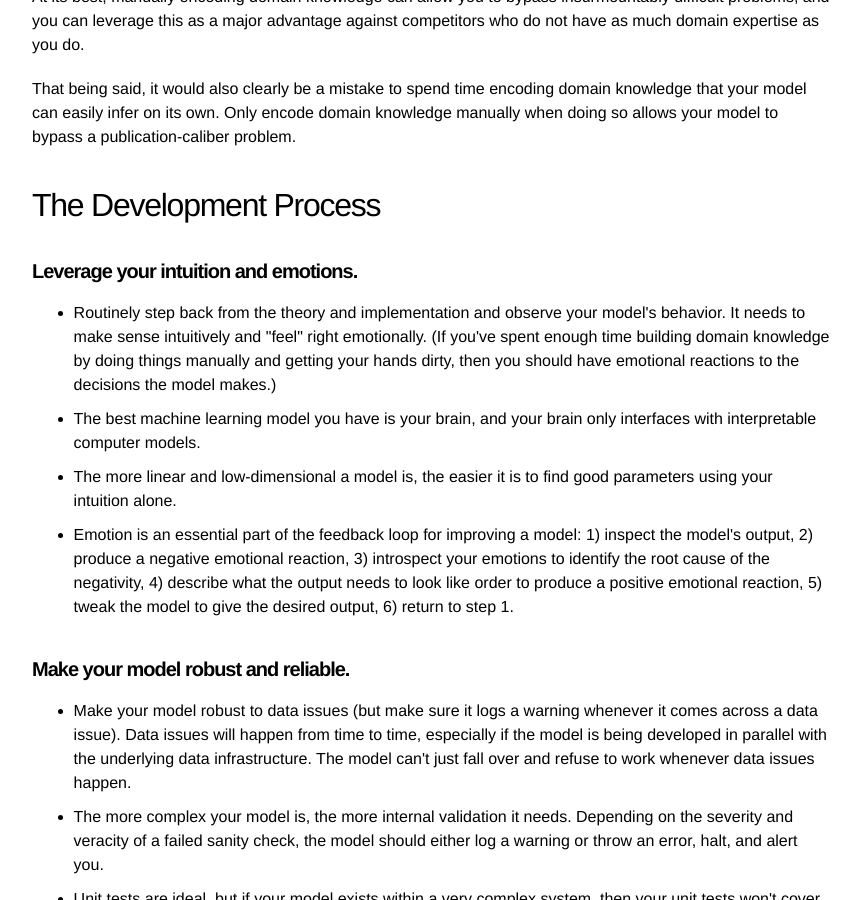
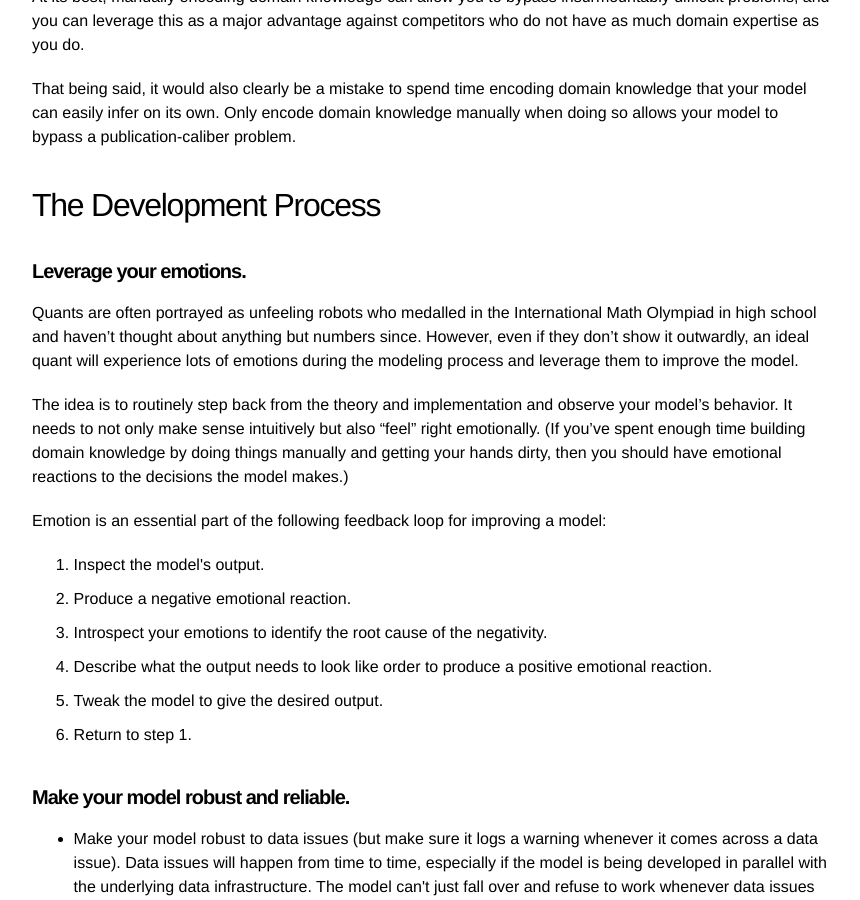
Before and after one commit to quantmonster/quantmonster.github.io, a Jekyll site: the page built from _posts/2022-09-07-modeling-tips.md, in a window 1280 px wide and 900 px high, scrolled down 2247 px. Shown: the whole window, without its empty margins (208-1068 px from the left). Built offline with Jekyll 4.4.1, drawn with Linux system fonts in a browser that asks for light colours.

Commit message:
Update 2022-09-07-modeling-tips.md

```diff
--- a/_posts/2022-09-07-modeling-tips.md
+++ b/_posts/2022-09-07-modeling-tips.md
@@ -13,6 +13,7 @@ excerpt: "Stuff you don't find in math textbooks."
 <li>Make sure you understand the problem in reality, not just in theory.</li>
 <li>Your model can only be as good as its underlying data.</li>
 <li>Don't be afraid to encode domain knowledge manually.</li>
+<li>Leverage your emotions.</li>
 </ol>
 -->
 
@@ -82,13 +83,23 @@ That being said, it would also clearly be a mistake to spend time encoding domai
 
 <h2>The Development Process</h2>
 
-<h4><b>Leverage your intuition and emotions.</b></h4>
-<ul>
-  <li>Routinely step back from the theory and implementation and observe your model's behavior. It needs to make sense intuitively and "feel" right emotionally. (If you've spent enough time building domain knowledge by doing things manually and getting your hands dirty, then you should have emotional reactions to the decisions the model makes.)</li>
-  <li>The best machine learning model you have is your brain, and your brain only interfaces with interpretable computer models.</li>
-  <li>The more linear and low-dimensional a model is, the easier it is to find good parameters using your intuition alone.</li>
-  <li>Emotion is an essential part of the feedback loop for improving a model: 1) inspect the model's output, 2) produce a negative emotional reaction, 3) introspect your emotions to identify the root cause of the negativity, 4) describe what the output needs to look like order to produce a positive emotional reaction, 5) tweak the model to give the desired output, 6) return to step 1.</li>
-</ul>
+<h4><b>Leverage your emotions.</b></h4>
+
+Quants are often portrayed as unfeeling robots who medalled in the International Math Olympiad in high school and haven't thought about anything but numbers since. However, even if they don't show it outwardly, an ideal quant will experience lots of emotions during the modeling process and leverage them to improve the model.
+
+The idea is to routinely step back from the theory and implementation and observe your model's behavior. It needs to not only make sense intuitively but also "feel" right emotionally. (If you've spent enough time building domain knowledge by doing things manually and getting your hands dirty, then you should have emotional reactions to the decisions the model makes.)
+
+Emotion is an essential part of the following feedback loop for improving a model:
+
+<ol>
+<li>Inspect the model's output.</li>
+<li>Produce a negative emotional reaction.</li>
+<li>Introspect your emotions to identify the root cause of the negativity.</li>
+<li>Describe what the output needs to look like order to produce a positive emotional reaction.</li>
+<li>Tweak the model to give the desired output.</li>
+<li>Return to step 1.</li>
+</ol>
+
 
 <h4><b>Make your model robust and reliable.</b></h4>
 <ul>
```
